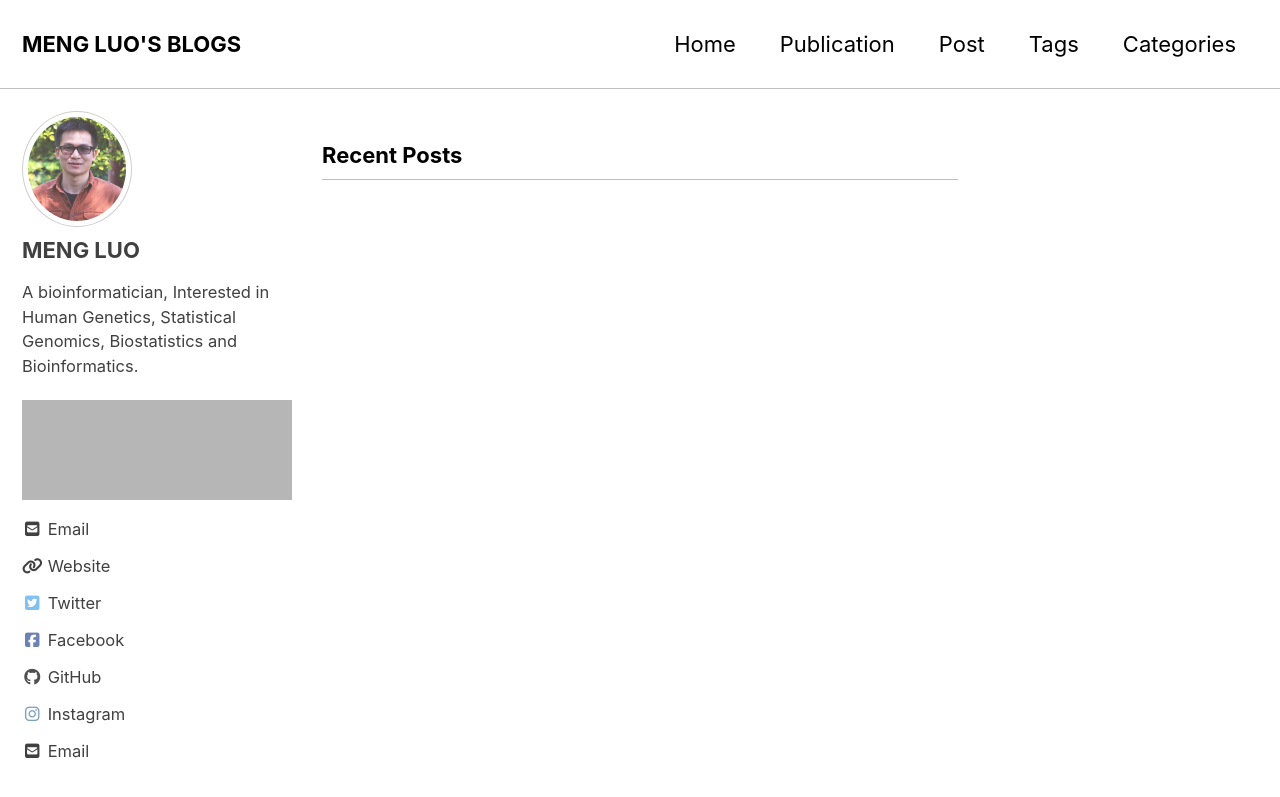
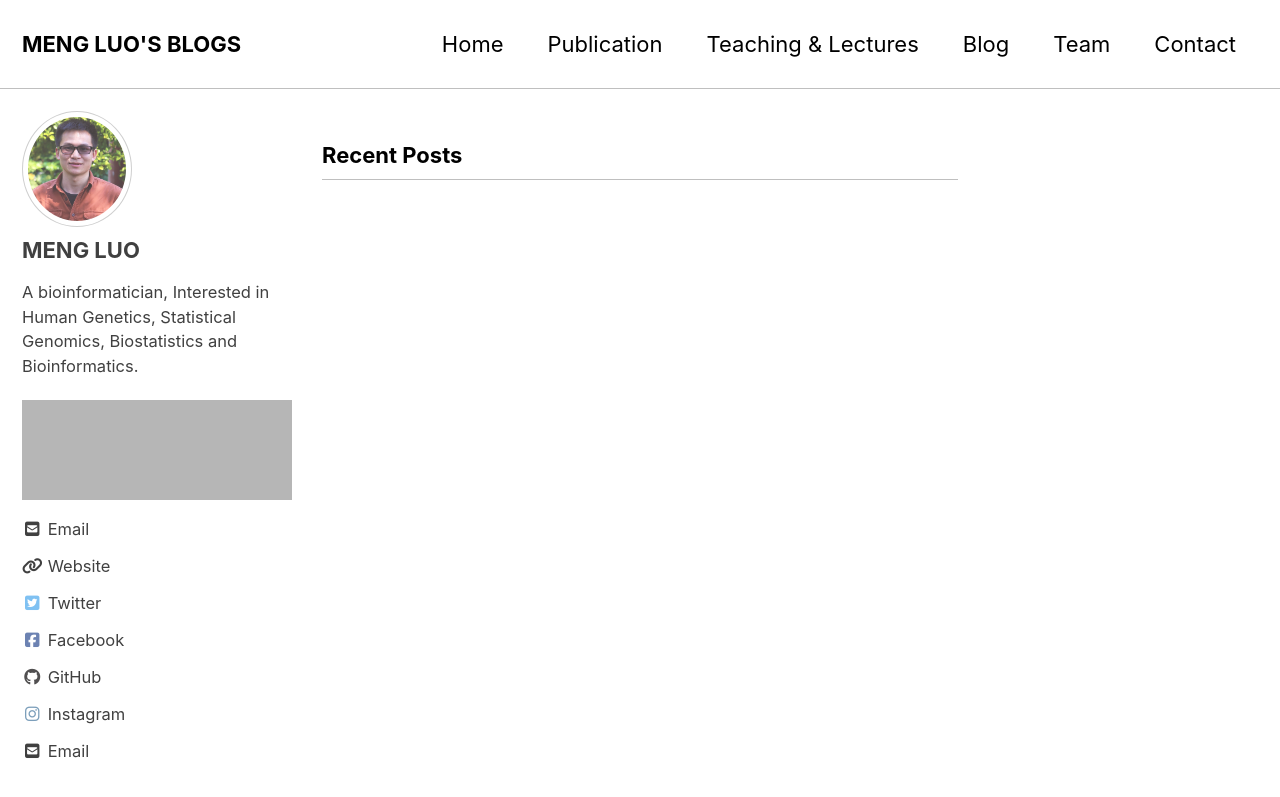
Before and after one commit to czheluo/blogs, a Jekyll site: the page built from index.html, in a window 1280 px wide and 900 px high. Shown: the top 797 px of the window. Built offline with Jekyll 4.4.1, drawn with Linux system fonts in a browser that asks for light colours; cached includes are drawn as plain includes; nearby versions of some CDN libraries; the list of posts is cut into pages by our own code; grey boxes are pictures that could not be loaded.

Commit message:
Update navigation.yml

```diff
--- a/_data/navigation.yml
+++ b/_data/navigation.yml
@@ -21,11 +21,14 @@ main:
   - title: "Publication"
     url: /publication
 
-  - title: "Post"
-    url: /post
+  - title: "Teaching & Lectures"
+    url: /Contact
 
-  - title: "Tags"
-    url: /tags
+  - title: "Blog"
+    url: /Blog
 
-  - title: "Categories"
-    url: /categories
+  - title: "Team"
+    url: /Team
+
+  - title: "Contact"
+    url: /Contact
```
